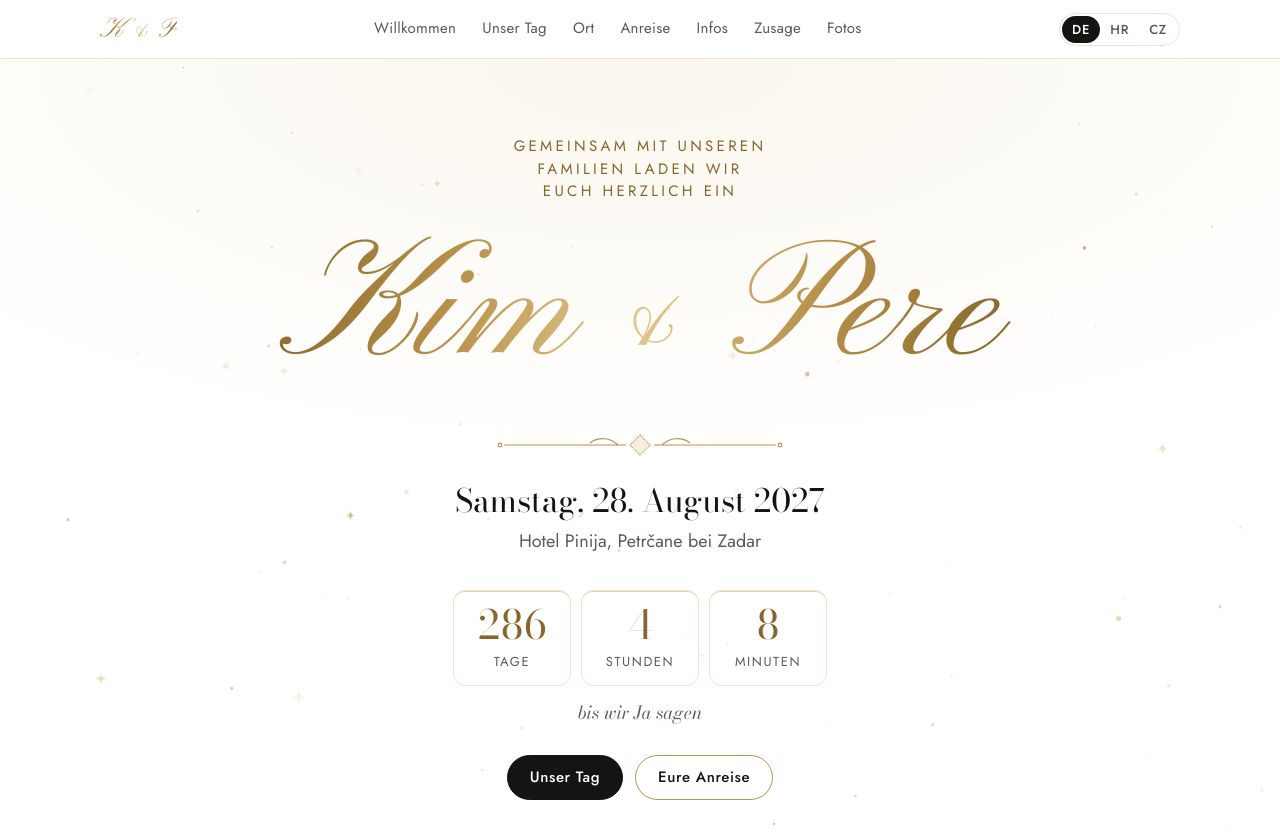
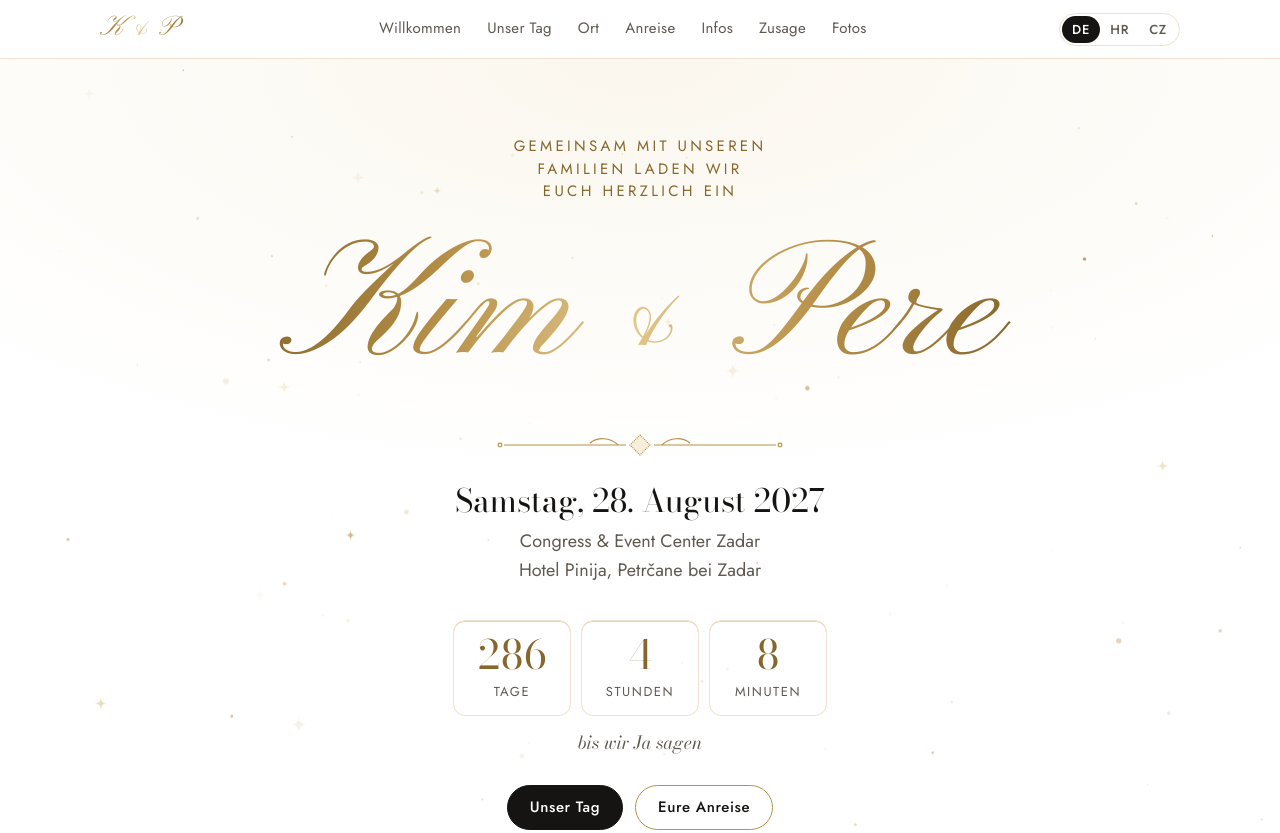
Before and after one commit to Pere-D/hochzeit, a plain HTML site: page index.html in a window 1280 px wide. Shown: the top 833 px of the page. Drawn offline with nearby package versions, Linux system fonts and the light colour scheme.

Commit message:
Hero: Congress & Event Center nennen, Monogramm nicht mehr abgeschnitten
Co-Authored-By: Claude Opus 5.5 <noreply@anthropic.com>
Claude-Session: https://claude.ai/code/session_012GmBzHssjmQutr13zqsqws

```diff
--- a/index.html
+++ b/index.html
@@ -41,7 +41,7 @@ a{color:var(--gold-d);text-underline-offset:3px}
 /* Navigation */
 .nav{position:sticky;top:env(safe-area-inset-top,0px);z-index:6;background:rgba(255,255,255,.92);backdrop-filter:blur(10px);-webkit-backdrop-filter:blur(10px);border-bottom:1px solid var(--line)}
 .nav .wrap{display:flex;align-items:center;gap:16px;min-height:58px}
-.mono{font:400 28px/1 var(--f-script);text-decoration:none;white-space:nowrap;padding-top:4px}
+.mono{font:400 28px/1.15 var(--f-script);text-decoration:none;white-space:nowrap;padding:4px .35em 4px .12em;margin-left:-.12em}
 .links{display:flex;gap:2px;overflow-x:auto;scrollbar-width:none;flex:1;min-width:0}
 .links a:first-child{margin-left:auto}.links a:last-child{margin-right:auto}
 .links::-webkit-scrollbar{display:none}
@@ -381,7 +381,7 @@ h2{font:400 clamp(34px,4.6vw,50px)/1.1 var(--f-display);margin:0;text-wrap:balan
         <circle cx="10" cy="14" r="1.8"/><circle cx="290" cy="14" r="1.8"/>
       </svg>
       <p class="date" data-i18n="hero.date">Samstag, 28. August 2027</p>
-      <p class="place" data-i18n="hero.place">Hotel Pinija, Petrčane bei Zadar</p>
+      <p class="place" data-i18n="hero.place">Congress &amp; Event Center Zadar<br>Hotel Pinija, Petrčane bei Zadar</p>
       <p class="live" id="live" hidden><span class="dot" aria-hidden="true"></span><span id="live-txt"></span></p>
       <ol class="count" id="count" aria-live="off">
         <li><b id="c-d">–</b><span id="l-d">Tage</span></li>
@@ -647,7 +647,7 @@ const ETIAS='<a href="https://travel-europe.europa.eu/etias_en" target="_blank"
 const I18N={
 de:{
 "nav.hi":"Willkommen","nav.day":"Unser Tag","nav.place":"Ort","nav.travel":"Anreise","nav.photos":"Fotos",
-"hero.kicker":"Gemeinsam mit unseren Familien laden wir euch herzlich ein","hero.date":"Samstag, 28. August 2027","hero.place":"Hotel Pinija, Petrčane bei Zadar",
+"hero.kicker":"Gemeinsam mit unseren Familien laden wir euch herzlich ein","hero.date":"Samstag, 28. August 2027","hero.place":"Congress &amp; Event Center Zadar<br>Hotel Pinija, Petrčane bei Zadar",
 "count.cap":"bis wir Ja sagen","hero.cta1":"Unser Tag","hero.cta2":"Eure Anreise",
 "hi.title":"Liebe Familie, liebe Freunde,",
 "hi.p1":"wir möchten den schönsten Tag unseres Lebens mit den Menschen feiern, die uns am meisten bedeuten: mit euch.",
@@ -725,7 +725,7 @@ de:{
 },
 hr:{
 "nav.hi":"Dobrodošli","nav.day":"Naš dan","nav.place":"Mjesto","nav.travel":"Dolazak","nav.photos":"Fotografije",
-"hero.kicker":"Zajedno s našim obiteljima srdačno vas pozivamo","hero.date":"Subota, 28. kolovoza 2027.","hero.place":"Hotel Pinija, Petrčane kraj Zadra",
+"hero.kicker":"Zajedno s našim obiteljima srdačno vas pozivamo","hero.date":"Subota, 28. kolovoza 2027.","hero.place":"Congress &amp; Event Center Zadar<br>Hotel Pinija, Petrčane kraj Zadra",
 "count.cap":"do našeg vjenčanja","hero.cta1":"Naš dan","hero.cta2":"Vaš dolazak",
 "hi.title":"Draga obitelji, dragi prijatelji,",
 "hi.p1":"najljepši dan našeg života želimo proslaviti s ljudima koji nam najviše znače: s vama.",
@@ -803,7 +803,7 @@ hr:{
 },
 cs:{
 "nav.hi":"Vítejte","nav.day":"Náš den","nav.place":"Místo","nav.travel":"Cesta","nav.photos":"Fotky",
-"hero.kicker":"Spolu s našimi rodinami vás srdečně zveme","hero.date":"Sobota 28. srpna 2027","hero.place":"Hotel Pinija, Petrčane u Zadaru",
+"hero.kicker":"Spolu s našimi rodinami vás srdečně zveme","hero.date":"Sobota 28. srpna 2027","hero.place":"Congress &amp; Event Center Zadar<br>Hotel Pinija, Petrčane u Zadaru",
 "count.cap":"do naší svatby","hero.cta1":"Náš den","hero.cta2":"Vaše cesta",
 "hi.title":"Milá rodino, milí přátelé,",
 "hi.p1":"nejkrásnější den našeho života chceme oslavit s lidmi, kteří pro nás znamenají nejvíc: s vámi.",
```
